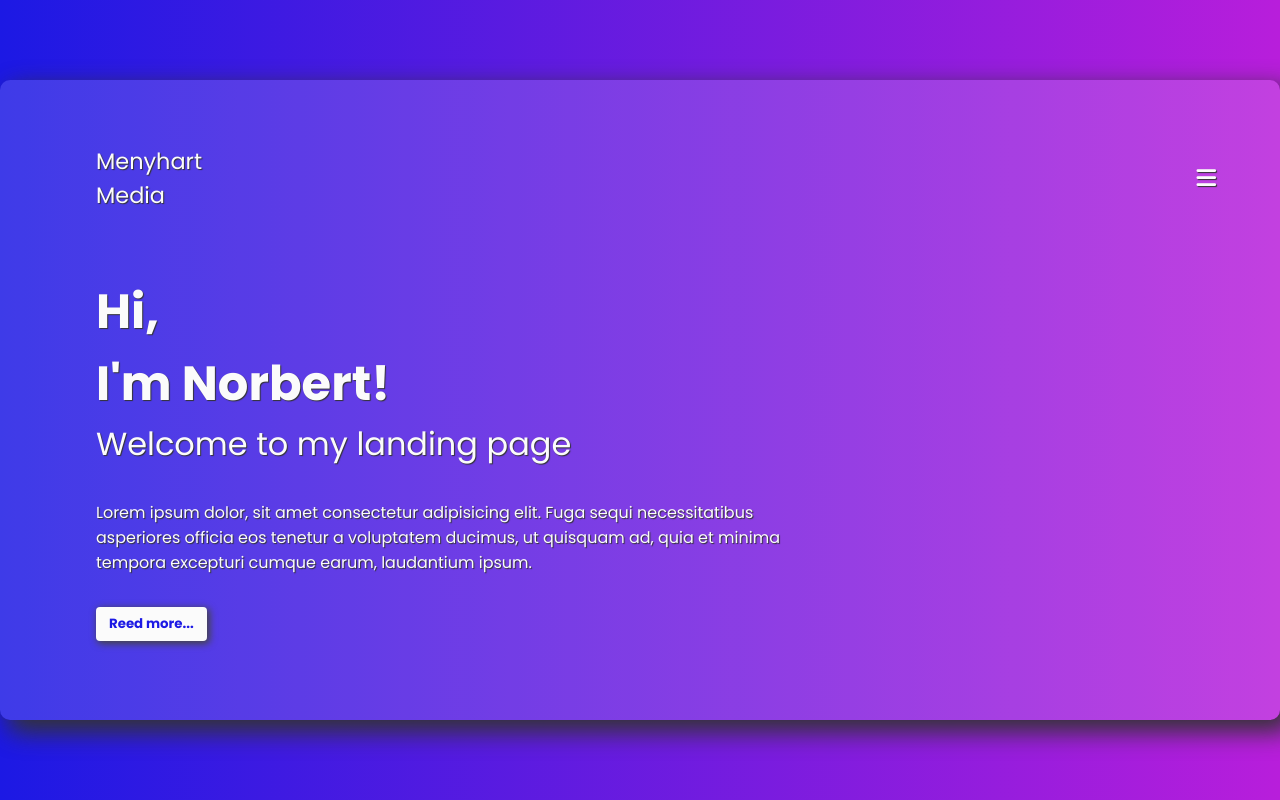
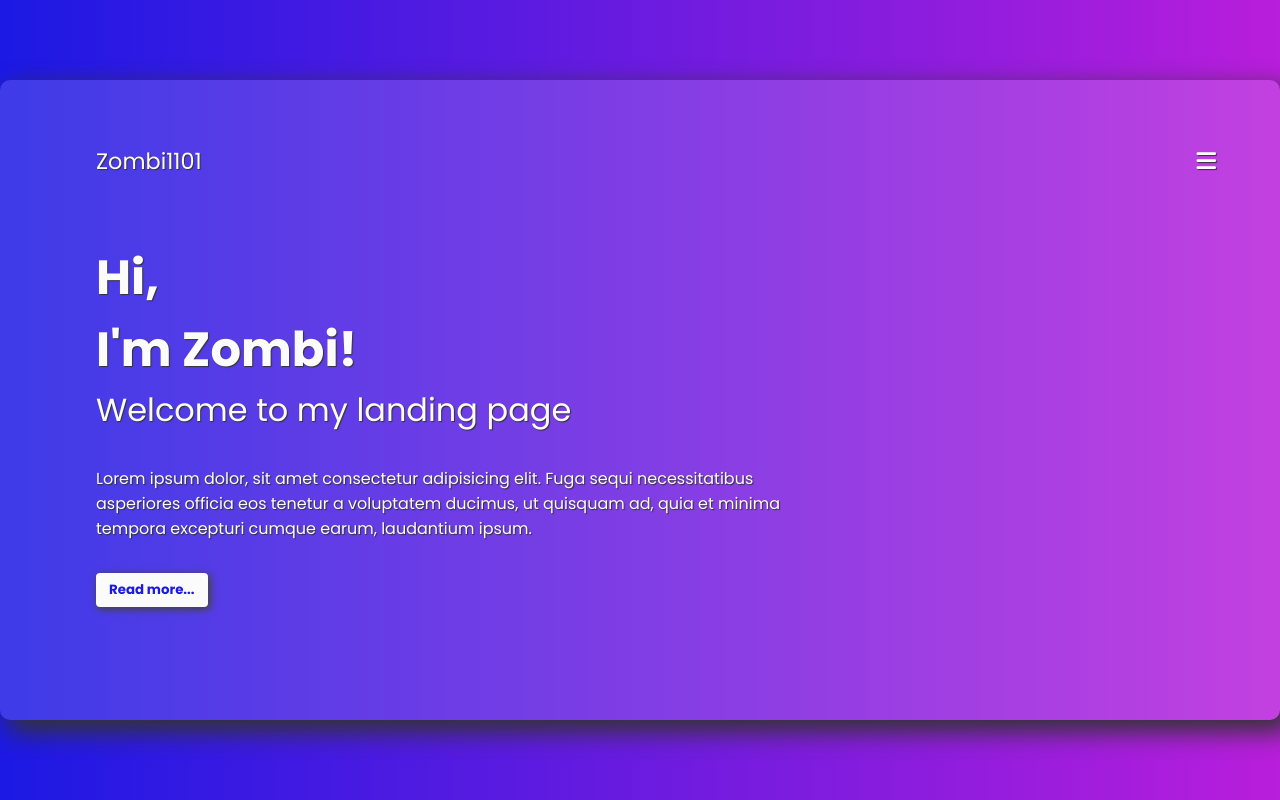
Before and after one commit to zombi1101/modern-landing-page, a plain HTML site: page index.html in a window 1280 px wide. Drawn offline with Linux system fonts and the light colour scheme.

Commit message:
Update index.html

```diff
--- a/index.html
+++ b/index.html
@@ -18,8 +18,8 @@
   <body>
     <div class="container">
       <nav class="nav">
-        <a href="https://norbertbm.com/" target="_blank" class="logo"
-          >Menyhart Media</a
+        <a href="https://zombi1101.com/" target="_blank" class="logo"
+          >Zombi1101</a
         >
         <ul class="nav-links">
           <li><a href="">Home</a></li>
@@ -34,7 +34,7 @@
       </nav>
       <header>
         <h2>Hi,</h2>
-        <h2>I'm Norbert!</h2>
+        <h2>I'm Zombi!</h2>
         <h4>Welcome to my landing page</h4>
         <p>
           Lorem ipsum dolor, sit amet consectetur adipisicing elit. Fuga sequi
@@ -42,7 +42,7 @@
           quisquam ad, quia et minima tempora excepturi cumque earum, laudantium
           ipsum.
         </p>
-        <button class="btn">Reed more...</button>
+        <button class="btn">Read more...</button>
       </header>
     </div>
   </body>
```
